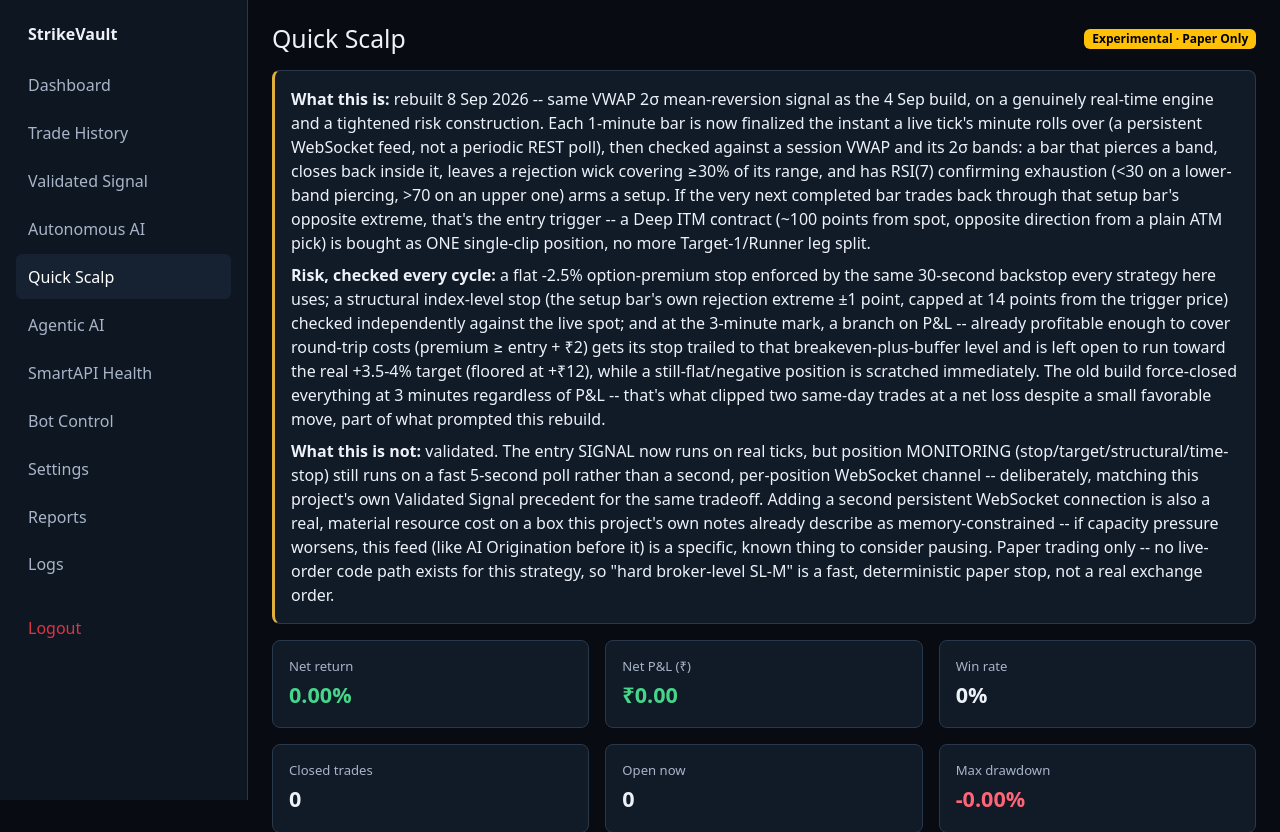
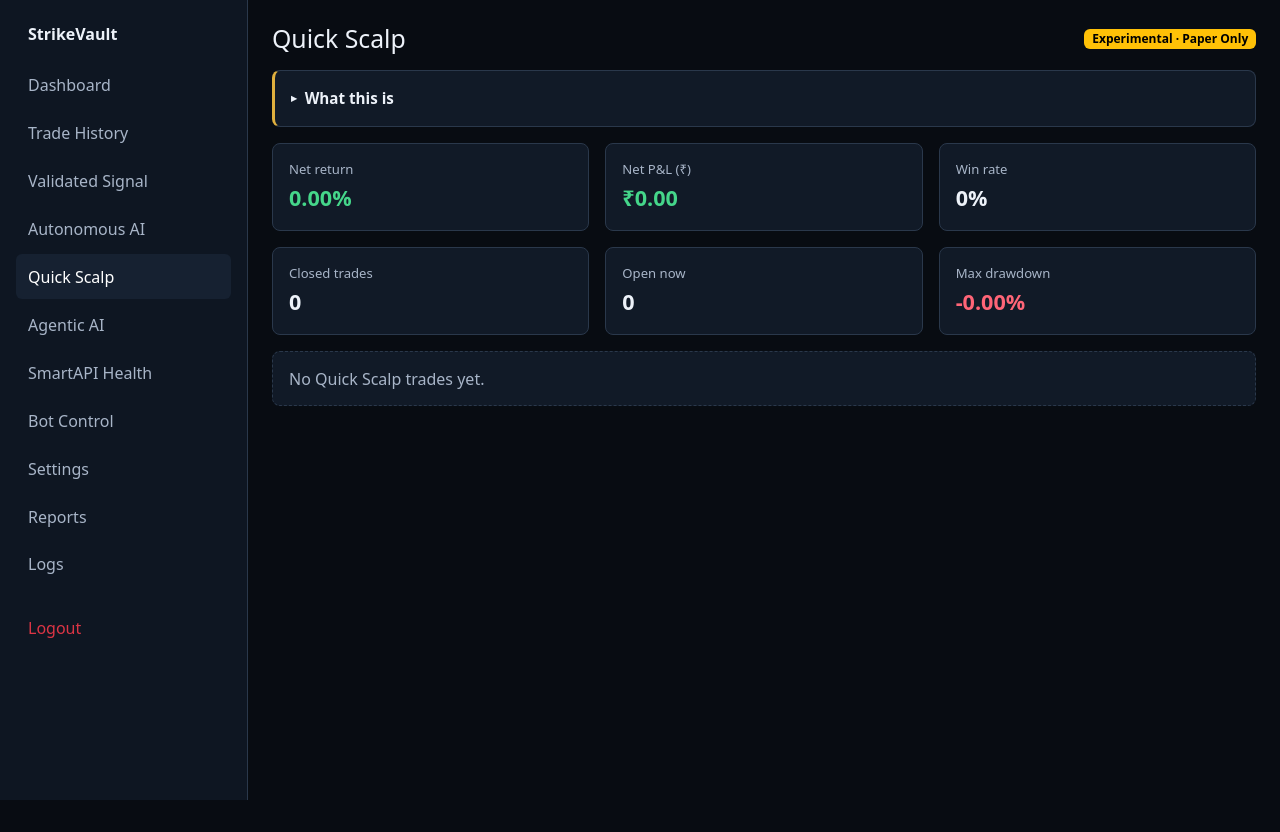
Before and after one commit to SecureByChaos/tradingview-bot, a FastAPI app: page /quick-scalp in a window 1280 px wide. Shown: the top 832 px of the page. After the commit the page ends 800 px from the top, so only its background shows below. Run offline with FastAPI, Linux system fonts and the light colour scheme; the visitor is signed in with stand-in values (Sample User, id 1); data that the repository does not hold is empty; some libraries are stand-ins or nearby versions.

Commit message:
Make the long "What this is" banners collapsible, collapsed by default (#113)
Reported: the explanatory banner on each experimental strategy's page
(Agentic AI, Autonomous AI, Quick Scalp, Validated Signal) takes up a
lot of vertical space before any real content is visible.

New collapsible_info() macro in components.html, built on Bootstrap's
native collapse component (already loaded via the bundle JS in
base.html -- no new script needed): a plain button toggle with a
rotating caret, collapsed by default (no "show" class, aria-expanded
false). The banner's own text content is untouched on all four pages
-- only the wrapping markup changed, from a bare <div class="panel">
to a {% call collapsible_info(...) %}...{% endcall %} block, so the
diff is purely structural.

No test changes needed -- nothing asserts on this markup directly, and
the Python-level content of every page is unaffected. Full suite:
1276 passed, plus the same 2 pre-existing, unrelated, wall-clock-
dependent flakes CLAUDE.md already documents elsewhere.

Verified live: started the app against a scratch SQLite DB, logged
in, and confirmed all four pages (/agentic-ai, /autonomous-ai,
/quick-scalp, /validated-signal) render 200 with the toggle present,
collapsed by default (no "show" class, aria-expanded="false"), no
Jinja errors.


Claude-Session: https://claude.ai/code/session_017ku8cPvy47NH1PVPVcx2GK

Co-authored-by: Claude <noreply@anthropic.com>

```diff
--- a/app/static/dashboard.css
+++ b/app/static/dashboard.css
@@ -51,6 +51,16 @@ h1, h2, h3, h4, h5 { letter-spacing: 0; }
 .form-grid .full { grid-column: 1 / -1; }
 .form-actions { display: flex; flex-wrap: wrap; gap: .75rem; margin-top: 1.25rem; }
 .empty-state { width: 100%; padding: .9rem 1rem; color: var(--muted); background: var(--surface); border: 1px dashed var(--border); border-radius: 8px; }
+.info-collapsible-toggle {
+  display: flex; align-items: center; gap: .5rem; width: 100%; text-align: left;
+  background: none; border: none; padding: 0; margin: 0; color: inherit; font-weight: 600;
+  font-size: .95rem; cursor: pointer;
+}
+.info-collapsible-toggle:hover { color: var(--warning); }
+.info-collapsible-caret { display: inline-block; font-size: .7rem; transition: transform .15s ease; }
+.info-collapsible-toggle[aria-expanded="true"] .info-collapsible-caret { transform: rotate(90deg); }
+.info-collapsible-body { padding-top: .9rem; }
+.info-collapsible-body p:last-child { margin-bottom: 0 !important; }
 .profit { color: var(--success) !important; }
 .loss { color: var(--danger) !important; }
 .warn { color: var(--warning) !important; }
--- a/app/templates/agentic_ai.html
+++ b/app/templates/agentic_ai.html
@@ -1,9 +1,9 @@
 {% extends "base.html" %}
-{% from "components.html" import page_header, empty_state %}
+{% from "components.html" import page_header, empty_state, collapsible_info %}
 {% block content %}
 {{ page_header("Agentic AI", "Paper trading · All five agents live", "text-bg-warning") }}
 
-<div class="panel mb-3" style="border-left: 3px solid #e0b03e;">
+{% call collapsible_info("agenticAiInfo", "What this is / what exists right now") %}
   <p class="mb-2"><strong>What this is:</strong> a brand-new, isolated fifth strategy (25 Oct 2026),
   built as a set of specialized agents rather than one prompt doing everything -- entry, exit, risk/sizing,
   logging, backtest/QA, and news, each its own agent. OpenAI-only by explicit choice, with its own independent
@@ -25,7 +25,7 @@
   three agents is ever asked. All three agents only ever decide direction (a lean, or BUY_CE/BUY_PE/NONE,
   or EXIT/HOLD) -- stop, target, position size, and the news kill switch are all computed deterministically,
   never by any model call.</p>
-</div>
+{% endcall %}
 
 <div class="section-header"><h4 class="mb-0">Configuration</h4></div>
 <form method="post" action="/agentic-ai/settings" class="panel mb-4">
--- a/app/templates/autonomous_ai.html
+++ b/app/templates/autonomous_ai.html
@@ -1,9 +1,9 @@
 {% extends "base.html" %}
-{% from "components.html" import page_header, empty_state %}
+{% from "components.html" import page_header, empty_state, collapsible_info %}
 {% block content %}
 {{ page_header("Autonomous AI", "Experimental · Paper Only", "text-bg-warning") }}
 
-<div class="panel mb-3" style="border-left: 3px solid #e0b03e;">
+{% call collapsible_info("autonomousAiInfo", "What this is") %}
   <p class="mb-2"><strong>What this is:</strong> rebuilt 3 Sep 2026 around a real deterministic feature
   engine -- ADX(14), EMA9/21 trend regime, and an intraday VWAP computed from a futures contract's real
   volume (index instruments themselves report zero volume, so this is the first VWAP anywhere in this
@@ -45,7 +45,7 @@
   real, ongoing API spend beyond a normal one-shot entry decision, and the feature engine now also spends
   a futures-contract candle fetch per index per cycle for VWAP -- accepted deliberately for this
   strategy, not something every strategy in this app does.</p>
-</div>
+{% endcall %}
 
 <div class="metric-grid mb-3">
   <div class="metric"><div class="label">Net return</div><div class="value {% if kpis.net_return_percent >= 0 %}profit{% else %}loss{% endif %}">{{ "%.2f"|format(kpis.net_return_percent) }}%</div></div>
--- a/app/templates/components.html
+++ b/app/templates/components.html
@@ -5,3 +5,17 @@
 {% macro empty_state(message) -%}
 <div class="empty-state">{{ message }}</div>
 {%- endmacro %}
+
+{% macro collapsible_info(panel_id, summary, border_color="#e0b03e") -%}
+<div class="panel mb-3 info-collapsible" style="border-left: 3px solid {{ border_color }};">
+  <button class="info-collapsible-toggle" type="button" data-bs-toggle="collapse"
+    data-bs-target="#{{ panel_id }}" aria-expanded="false" aria-controls="{{ panel_id }}">
+    <span class="info-collapsible-caret">&#9656;</span> {{ summary }}
+  </button>
+  <div class="collapse" id="{{ panel_id }}">
+    <div class="info-collapsible-body">
+      {{ caller() }}
+    </div>
+  </div>
+</div>
+{%- endmacro %}
--- a/app/templates/quick_scalp.html
+++ b/app/templates/quick_scalp.html
@@ -1,9 +1,9 @@
 {% extends "base.html" %}
-{% from "components.html" import page_header, empty_state %}
+{% from "components.html" import page_header, empty_state, collapsible_info %}
 {% block content %}
 {{ page_header("Quick Scalp", "Experimental · Paper Only", "text-bg-warning") }}
 
-<div class="panel mb-3" style="border-left: 3px solid #e0b03e;">
+{% call collapsible_info("quickScalpInfo", "What this is") %}
   <p class="mb-2"><strong>What this is:</strong> rebuilt 8 Sep 2026 -- same VWAP 2&sigma; mean-reversion
   signal as the 4 Sep build, on a genuinely real-time engine and a tightened risk construction. Each
   1-minute bar is now finalized the instant a live tick's minute rolls over (a persistent WebSocket feed,
@@ -30,7 +30,7 @@
   pressure worsens, this feed (like AI Origination before it) is a specific, known thing to consider pausing.
   Paper trading only -- no live-order code path exists for this strategy, so "hard broker-level SL-M" is a
   fast, deterministic paper stop, not a real exchange order.</p>
-</div>
+{% endcall %}
 
 <div class="metric-grid mb-3">
   <div class="metric"><div class="label">Net return</div><div class="value {% if kpis.net_return_percent >= 0 %}profit{% else %}loss{% endif %}">{{ "%.2f"|format(kpis.net_return_percent) }}%</div></div>
--- a/app/templates/validated_signal.html
+++ b/app/templates/validated_signal.html
@@ -1,9 +1,9 @@
 {% extends "base.html" %}
-{% from "components.html" import page_header, empty_state %}
+{% from "components.html" import page_header, empty_state, collapsible_info %}
 {% block content %}
 {{ page_header("Validated Signal", "Experimental · Paper Only", "text-bg-warning") }}
 
-<div class="panel mb-3" style="border-left: 3px solid #e0b03e;">
+{% call collapsible_info("validatedSignalInfo", "What this is") %}
   <p class="mb-2"><strong>What this is (rebuilt 5 Sep 2026):</strong> a fully deterministic Morning &amp;
   Afternoon breakout engine, built to an external specification exactly as written. Two independent windows:
   a Morning Trend Impulse (09:25-10:45 IST) breaking out of max(previous-day high, opening range high) / the
@@ -27,7 +27,7 @@
   is the external spec's own number, not something this project's own backtesting has produced or confirmed.
   Every number below is a live, ongoing measurement with no minimum sample size met yet. Paper trading only
   -- no live-order code path exists for this strategy.</p>
-</div>
+{% endcall %}
 
 <div class="metric-grid mb-3">
   <div class="metric"><div class="label">Net return</div><div class="value {% if kpis.net_return_percent >= 0 %}profit{% else %}loss{% endif %}">{{ "%.2f"|format(kpis.net_return_percent) }}%</div></div>
```
